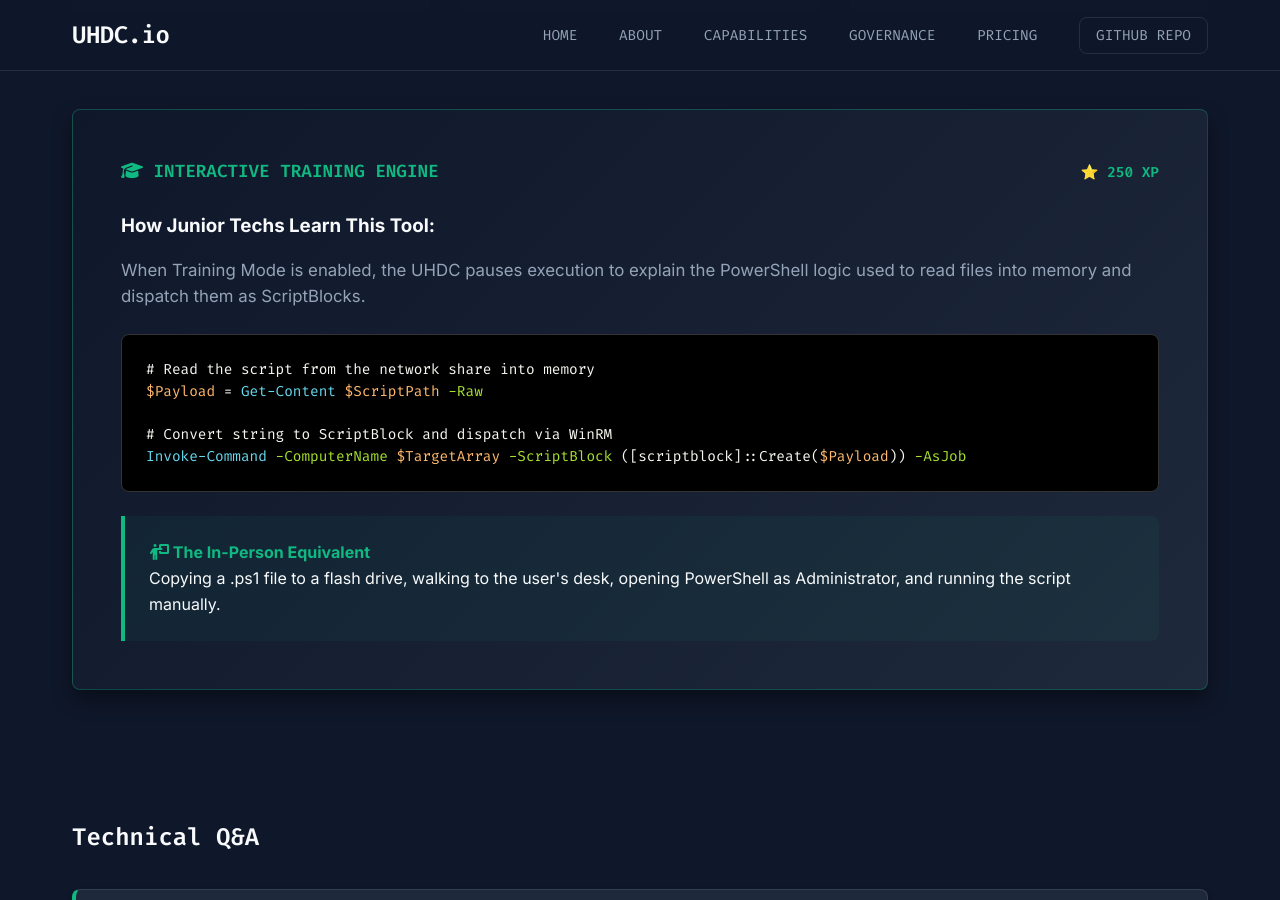
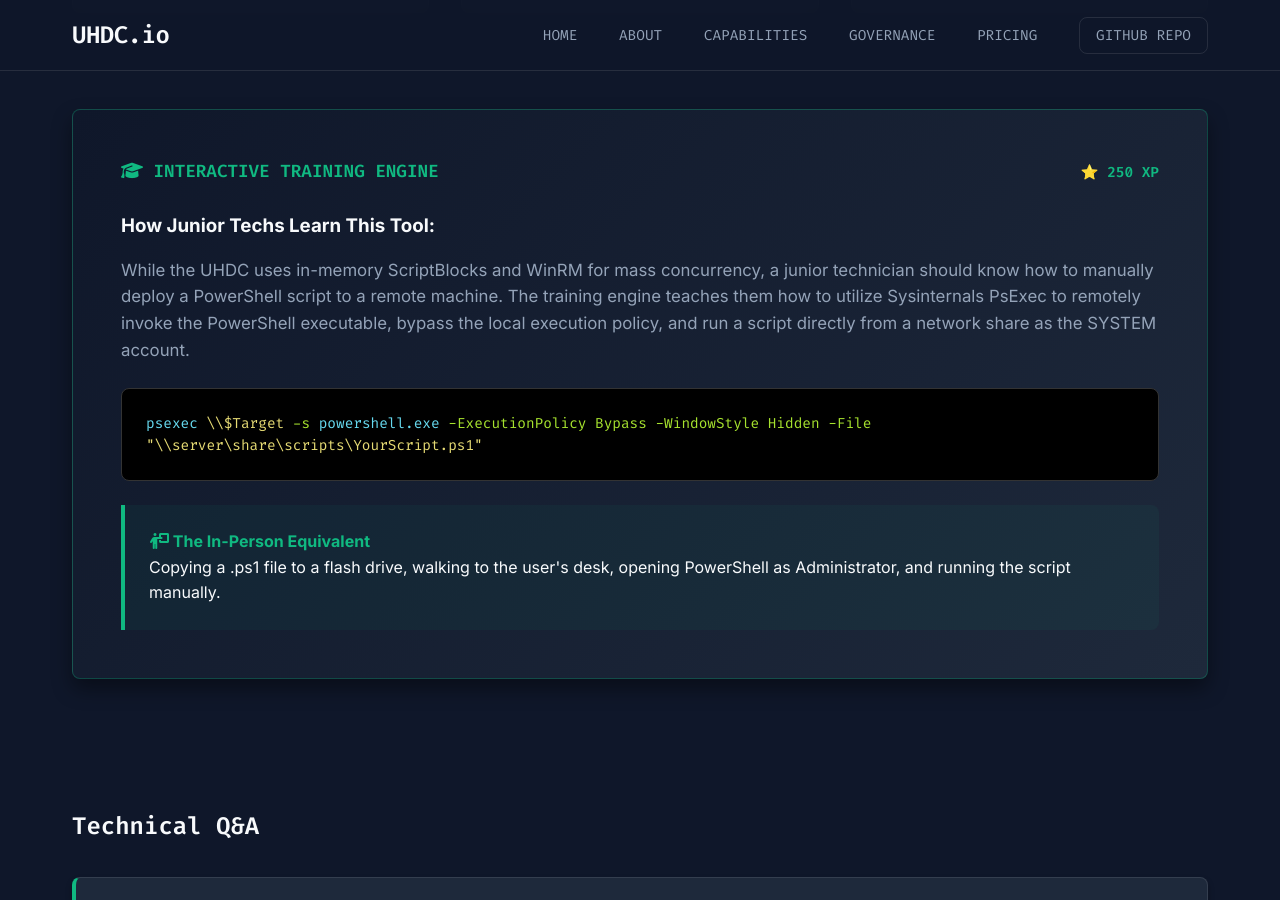
Before and after one commit to BobbyBurnsy/UHDC.io, a Jekyll site: the page built from custom-script-orchestrator.html, in a window 1280 px wide and 900 px high, scrolled down 1180 px. Built offline with Jekyll 4.4.1, drawn with Linux system fonts in a browser that asks for light colours.

Commit message:
Update custom-script-orchestrator.html

```diff
--- a/custom-script-orchestrator.html
+++ b/custom-script-orchestrator.html
@@ -83,15 +83,11 @@ title: "Custom Script Orchestrator"
 
         <h3 style="color: var(--text-primary); margin-bottom: 1rem;">How Junior Techs Learn This Tool:</h3>
         <p style="color: var(--text-secondary); font-size: 1.05rem; line-height: 1.6; margin-bottom: 1.5rem;">
-            When Training Mode is enabled, the UHDC pauses execution to explain the PowerShell logic used to read files into memory and dispatch them as ScriptBlocks.
+            While the UHDC uses in-memory ScriptBlocks and WinRM for mass concurrency, a junior technician should know how to manually deploy a PowerShell script to a remote machine. The training engine teaches them how to utilize Sysinternals PsExec to remotely invoke the PowerShell executable, bypass the local execution policy, and run a script directly from a network share as the SYSTEM account.
         </p>
 
         <div class="mock-code">
-            <span class="text-muted"># Read the script from the network share into memory</span><br>
-            <span class="var">$Payload</span> = <span class="cmd">Get-Content</span> <span class="var">$ScriptPath</span> <span class="param">-Raw</span><br><br>
-
-            <span class="text-muted"># Convert string to ScriptBlock and dispatch via WinRM</span><br>
-            <span class="cmd">Invoke-Command</span> <span class="param">-ComputerName</span> <span class="var">$TargetArray</span> <span class="param">-ScriptBlock</span> ([scriptblock]::Create(<span class="var">$Payload</span>)) <span class="param">-AsJob</span>
+            <span class="cmd">psexec</span> <span class="str">\\$Target</span> <span class="param">-s</span> <span class="cmd">powershell.exe</span> <span class="param">-ExecutionPolicy Bypass -WindowStyle Hidden -File</span> <span class="str">"\\server\share\scripts\YourScript.ps1"</span>
         </div>
 
         <div class="mock-inperson" style="border-left-color: var(--accent-green); background: rgba(16, 185, 129, 0.05);">
```
